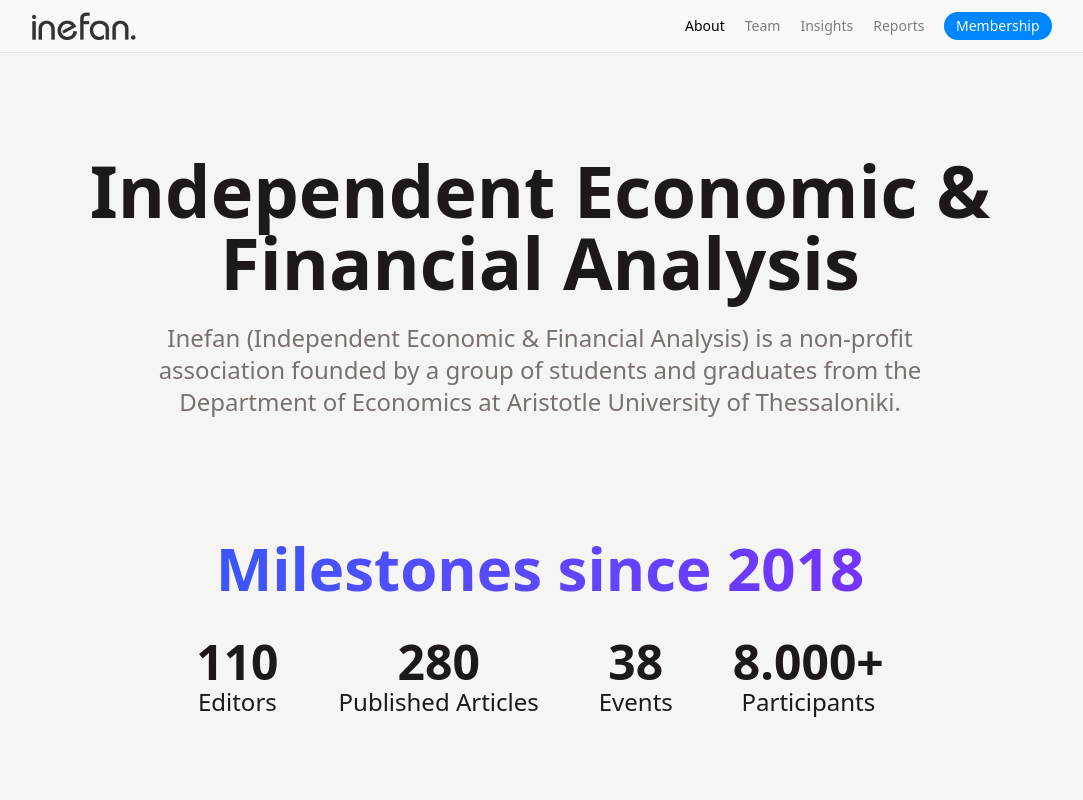
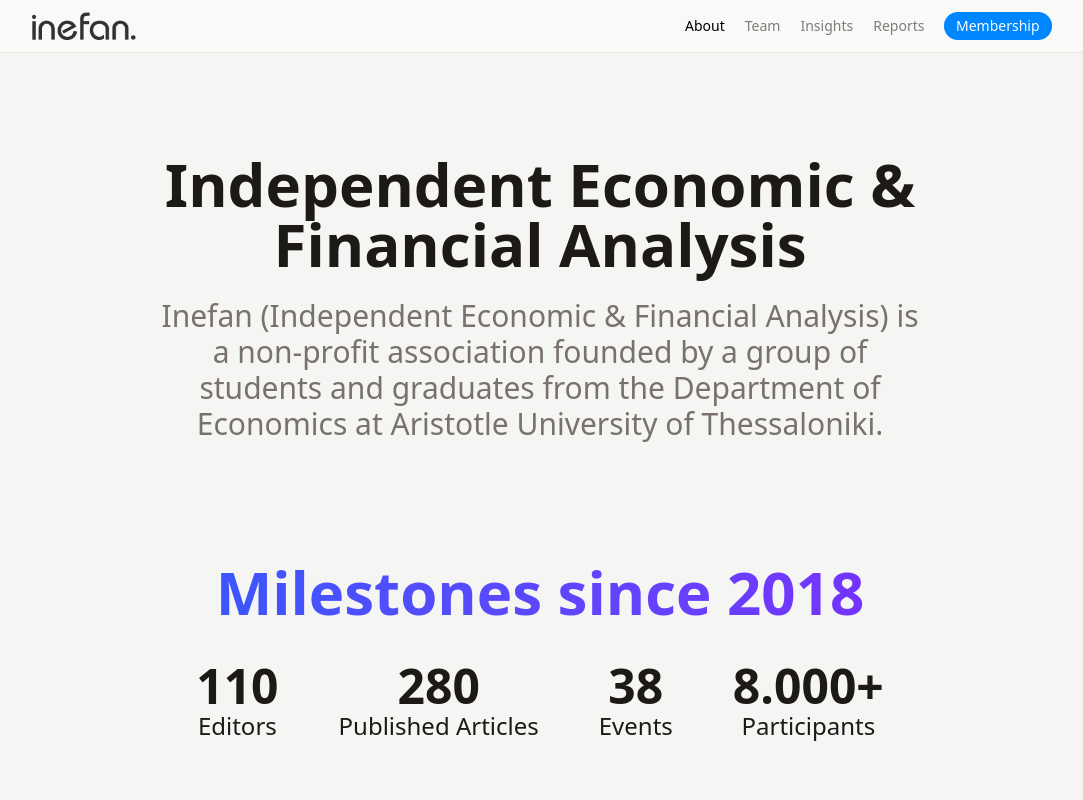
Before and after one commit to andreaschrysopoulos/react-app-2, a React (Vite) app: page /about in a window 1280 px wide. Shown: the top 800 px of the page, without its empty margins (100-1183 px from the left). Built offline with nearby package versions, Linux system fonts and the light colour scheme.

Commit message:
Update About.jsx

```diff
--- a/src/pages/About.jsx
+++ b/src/pages/About.jsx
@@ -4,10 +4,10 @@
       <div className="flex flex-col max-w-5xl mx-auto">
 
         {/* Title */}
-        <span className='font-semibold team3:text-7xl text-6xl mb-6 mt-20 text-center'>Independent Economic & Financial Analysis</span>
+        <span className='font-semibold team3:text-6xl text-5xl mb-6 mt-20 text-center'>Independent Economic & Financial Analysis</span>
 
         {/* Subtitle */}
-        <span className='text-2xl mb-30 dark:text-stone-400 text-stone-500 max-w-3xl self-center text-center'>
+        <span className='team3:text-3xl text-2xl mb-30 dark:text-stone-400 text-stone-500 max-w-3xl self-center text-center'>
           <div className="">Inefan (Independent Economic & Financial Analysis) is a non-profit association founded by a group of students and graduates from the Department of Economics at Aristotle University of Thessaloniki.</div>
           {/* <div className="mt-10">Since then, our association has evolved, incorporating a significant number of students and interested individuals while expanding its activities into various sectors that characterize the labor market.</div> */}
         </span>
```
